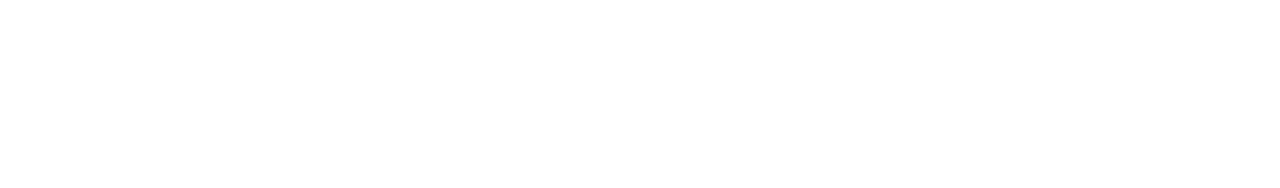
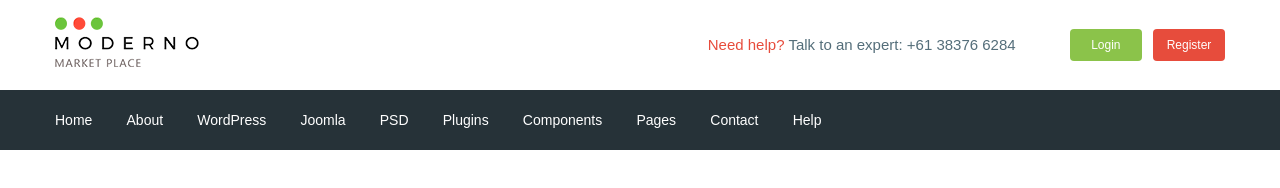
Before and after one commit to Deathik4/moderno, a website: page app/index.html in a window 1280 px wide. Drawn offline with nearby package versions, Linux system fonts and the light colour scheme; files that its build step writes are made by us from their sources.

Commit message:
added header

```diff
--- a/app/index.html
+++ b/app/index.html
@@ -5,12 +5,96 @@
     <meta charset="UTF-8">
     <meta name="viewport" content="width=device-width, initial-scale=1.0">
     <title>Document</title>
+    <link href="https://fonts.googleapis.com/css2?family=Roboto:wght@500;700&display=swap" rel="stylesheet">
     <link rel="stylesheet" href="css/libs.min.css">
     <link rel="stylesheet" href="css/style.min.css">
 </head>
 
 <body>
+    <header class="header">
+        <div class="header__top">
+            <div class="container">
+                <div class="header__top-inner">
+                    <div class="headeer__logo">
+                        <a href="#">
+                            <img src="images/logo.png" alt="">
+                        </a>
+                    </div>
+                    <div class="header__text">
+                        <a href="#">
+                            <span>Need help?</span>
+                        </a>
+                        Talk to an expert:
+                        <a class="header__phone" href="tel:+61383766284">+61 38376 6284</a>
+                    </div>
+                    <div class="header__box">
+                        <a class="basket" href="#"></a>
+                        <a class="header__btn header__btn-login" href="#">Login</a>
+                        <a class="header__btn header__btn-register" href="#">Register</a>
+                    </div>
+                </div>
+            </div>
+        </div>
+        <div class="header__menu">
+            <div class="container">
+                <nav class="menu">
+                    <ul class="menu__list">
+                        <li>
+                            <a href="#">
+                                Home
+                            </a>
+                        </li>
+                        <li>
+                            <a href="#">
+                                About
+                            </a>
+                        </li>
+                        <li>
+                            <a href="#">
+                                WordPress
+                            </a>
+                        </li>
+                        <li>
+                            <a href="#">
+                                Joomla
+                            </a>
+                        </li>
+                        <li>
+                            <a href="#">
+                                PSD
+                            </a>
+                        </li>
+                        <li>
+                            <a href="#">
+                                Plugins
+                            </a>
+                        </li>
+                        <li>
+                            <a href="#">
+                                Components
+                            </a>
+                        </li>
+                        <li>
+                            <a href="#">
+                                Pages
+                            </a>
+                        </li>
+                        <li>
+                            <a href="#">
+                                Contact
+                            </a>
+                        </li>
+                        <li>
+                            <a href="#">
+                                Help
+                            </a>
+                        </li>
+                    </ul>
+                </nav>
+            </div>
+        </div>
 
+    </header>
 
 
     <script src="https://ajax.googleapis.com/ajax/libs/jquery/3.5.1/jquery.min.js"></script>
--- /dev/null
+++ b/app/scss/_fonts.scss
@@ -0,0 +1,6 @@
+@font-face {
+    font-family: "Roboto-Regular", sans-serif;
+    src: url("../fonts/Roboto-Regular.woff2") format("woff2"), url("../fonts/Roboto-Regular.woff") format("woff");
+    font-weight: 400;
+    font-display: swap;
+}
--- /dev/null
+++ b/app/scss/_global.scss
@@ -0,0 +1,31 @@
+html {
+    box-sizing: border-box;
+}
+*,
+*::before,
+*::after {
+    box-sizing: inherit;
+}
+a {
+    display: inline-block;
+    text-decoration: none;
+    color: $text;
+}
+ul,
+li {
+    margin: 0;
+    padding: 0;
+    list-style: none;
+}
+body {
+    font-family: "Roboto-Regular", sans-serif;
+    font-weight: 400;
+    font-size: 15px;
+    line-height: 24px;
+    color: $text;
+}
+.container {
+    max-width: 1200px;
+    margin: 0 auto;
+    padding: 0 15px;
+}
--- /dev/null
+++ b/app/scss/_vars.scss
@@ -0,0 +1,4 @@
+$text: #546e7a;
+$red: #e74c3c;
+$green: #8bc34a;
+$bg: #263238;
--- a/app/scss/style.scss
+++ b/app/scss/style.scss
@@ -1,11 +1,52 @@
-html {
-    box-sizing: border-box;
+@import "vars";
+@import "global";
+@import "fonts";
+
+.header__top-inner {
+    display: flex;
+    justify-content: space-between;
+    height: 90px;
+    align-items: center;
 }
-*,
-*::before,
-*::after {
-    box-sizing: inherit;
+.header__text {
+    margin-left: auto;
+    margin-right: 50px;
+    span {
+        color: $red;
+    }
 }
-.box {
+.header__btn {
+    padding: 4px;
+    width: 72px;
+    border-radius: 4px;
+    text-align: center;
+    color: #fff;
+    font-size: 12px;
+}
+.header__btn-login {
+    background-color: $green;
+}
+.header__btn-register {
+    background-color: $red;
+    margin-left: 7px;
+}
+.header__menu {
+    background-color: $bg;
+}
+.menu {
     display: flex;
+    height: 60px;
+    align-items: center;
 }
+.menu__list {
+    li {
+        display: inline-block;
+        & + li {
+            margin-left: 30px;
+        }
+    }
+    a {
+        color: #fff;
+        font-size: 14px;
+    }
+}
--- a/gulpfile.js
+++ b/gulpfile.js
@@ -9,7 +9,7 @@ let gulp = require('gulp'),
     cssmin = require('gulp-cssmin');
 
 gulp.task('sass', function () {
-    return gulp.src('app/scss/style.scss')
+    return gulp.src('app/scss/**/*.scss')
         .pipe(sass({ outputStyle: 'compressed' }))
         .pipe(rename({ suffix: '.min' }))
         .pipe(autoprefixer({
@@ -59,7 +59,7 @@ gulp.task('browser-sync', function () {
 });
 
 gulp.task('watch', function () {
-    gulp.watch('app/scss/style.scss', gulp.parallel('sass'));
+    gulp.watch('app/scss/**/*.scss', gulp.parallel('sass'));
     gulp.watch('app/*.html', gulp.parallel('html'));
     gulp.watch('app/js/*.js', gulp.parallel('js'));
 });
```
Also changed, not shown: app/fonts/Roboto-Regular.ttf (added), app/fonts/Roboto-Regular.woff (added), app/fonts/Roboto-Regular.woff2 (added), app/images/logo.png (added).
